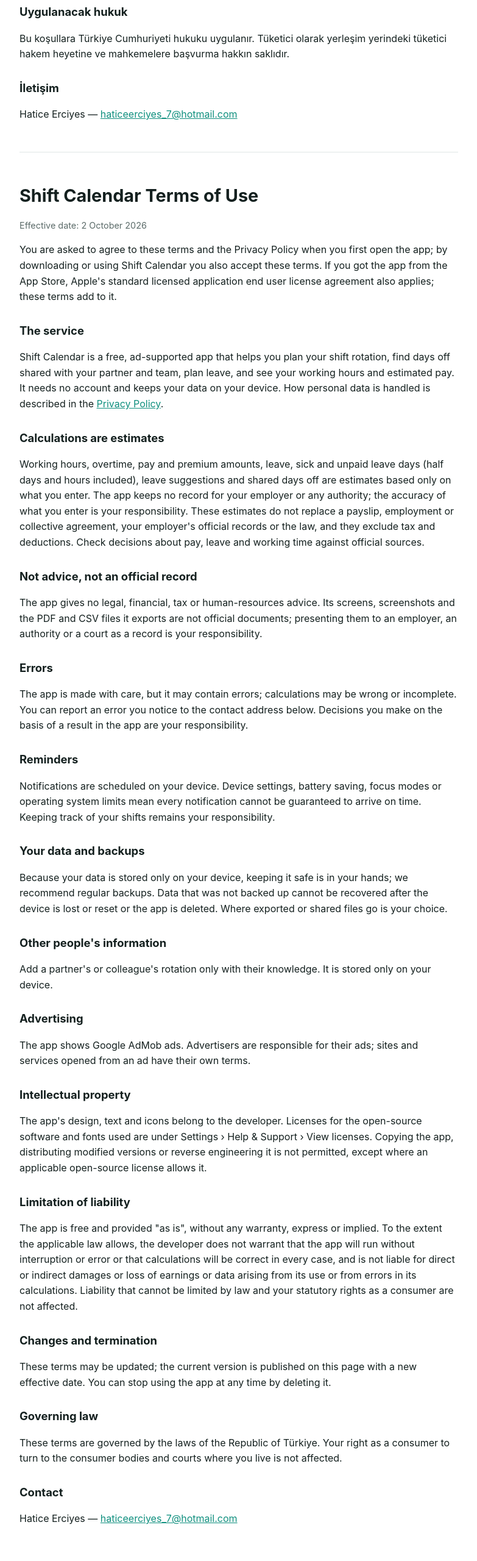
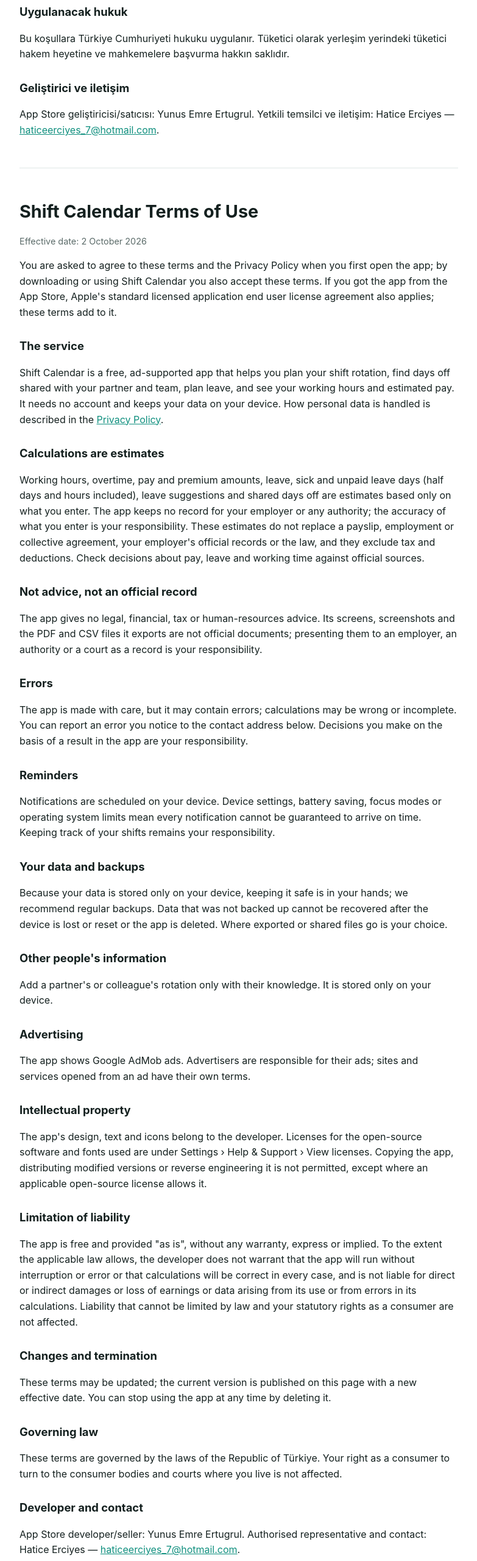
Before and after one commit to HaticeErciyes/vardiya, a plain HTML site: page terms.html in a window 1280 px wide. Shown: the part 2060-4620 px from the top of the page at 61% size, without its empty margins (248-1031 px from the left). Drawn offline with Linux system fonts and the light colour scheme.

Commit message:
Clarify developer and privacy contact identity

```diff
--- a/terms.html
+++ b/terms.html
@@ -66,8 +66,8 @@
 <h2>Uygulanacak hukuk</h2>
 <p>Bu koşullara Türkiye Cumhuriyeti hukuku uygulanır. Tüketici olarak yerleşim yerindeki tüketici hakem heyetine ve mahkemelere başvurma hakkın saklıdır.</p>
 
-<h2>İletişim</h2>
-<p>Hatice Erciyes — <a href="mailto:haticeerciyes_7@hotmail.com">haticeerciyes_7@hotmail.com</a></p>
+<h2>Geliştirici ve iletişim</h2>
+<p>App Store geliştiricisi/satıcısı: Yunus Emre Ertugrul. Yetkili temsilci ve iletişim: Hatice Erciyes — <a href="mailto:haticeerciyes_7@hotmail.com">haticeerciyes_7@hotmail.com</a>.</p>
 </section>
 
 <hr>
@@ -113,8 +113,8 @@
 <h2>Governing law</h2>
 <p>These terms are governed by the laws of the Republic of Türkiye. Your right as a consumer to turn to the consumer bodies and courts where you live is not affected.</p>
 
-<h2>Contact</h2>
-<p>Hatice Erciyes — <a href="mailto:haticeerciyes_7@hotmail.com">haticeerciyes_7@hotmail.com</a></p>
+<h2>Developer and contact</h2>
+<p>App Store developer/seller: Yunus Emre Ertugrul. Authorised representative and contact: Hatice Erciyes — <a href="mailto:haticeerciyes_7@hotmail.com">haticeerciyes_7@hotmail.com</a>.</p>
 </section>
 </main>
 </body>
```
Also changed, not shown: index.html (+2 -0 lines), privacy.html (+2 -2 lines).
